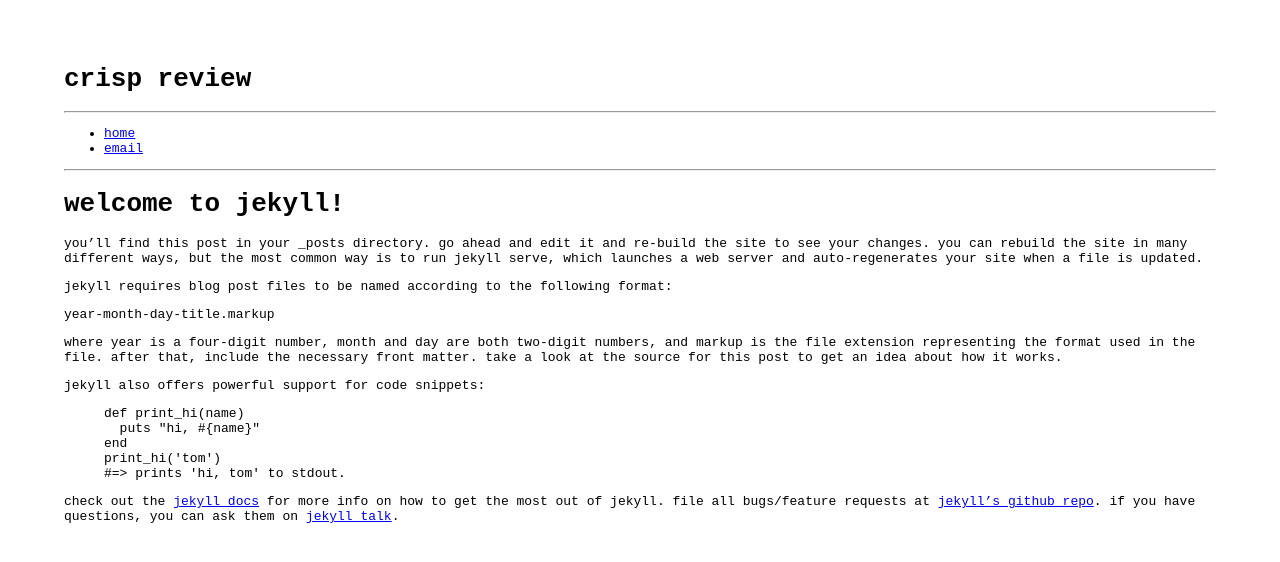
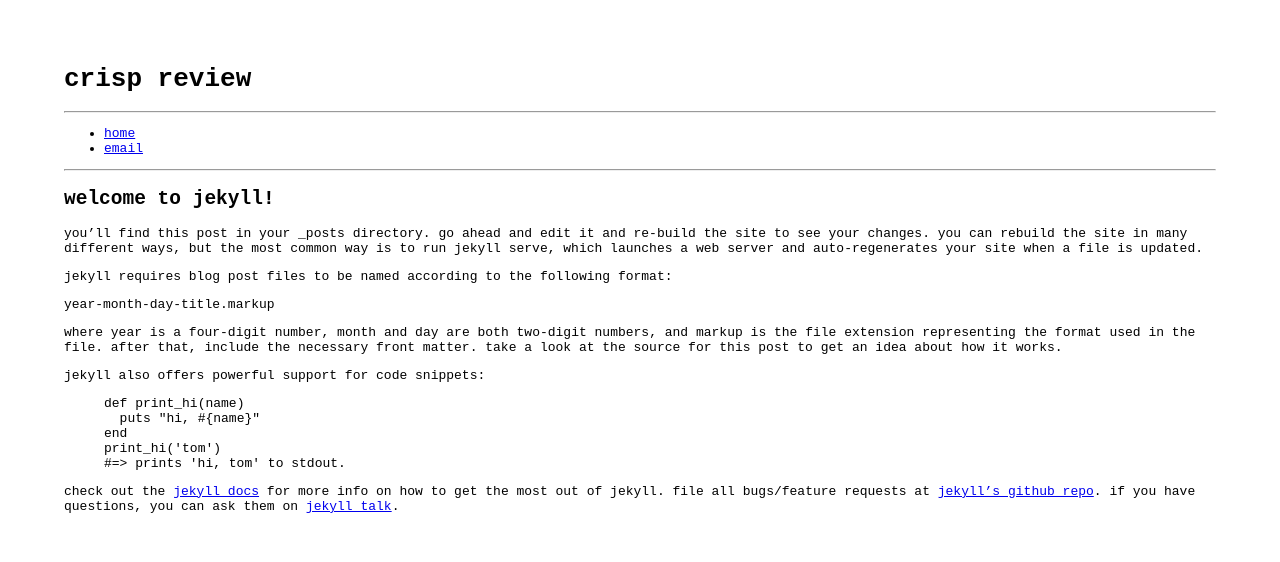
Before and after one commit to crispreview/crispreview.github.io, a Jekyll site: the page built from _posts/2023-12-19-hello-world.markdown, in a window 1280 px wide. Shown: the top 562 px of the page. Built offline with Jekyll 4.4.1, drawn with Linux system fonts in a browser that asks for light colours.

```diff
--- a/_posts/2023-12-19-hello-world.markdown
+++ b/_posts/2023-12-19-hello-world.markdown
@@ -4,7 +4,7 @@ title:  "Welcome to Jekyll!"
 date:   2023-12-19 11:06:40 +0000
 categories: jekyll update
 ---
-# Welcome to Jekyll!
+## Welcome to Jekyll!
 
 You’ll find this post in your `_posts` directory. Go ahead and edit it and re-build the site to see your changes. You can rebuild the site in many different ways, but the most common way is to run `jekyll serve`, which launches a web server and auto-regenerates your site when a file is updated.
 
```
